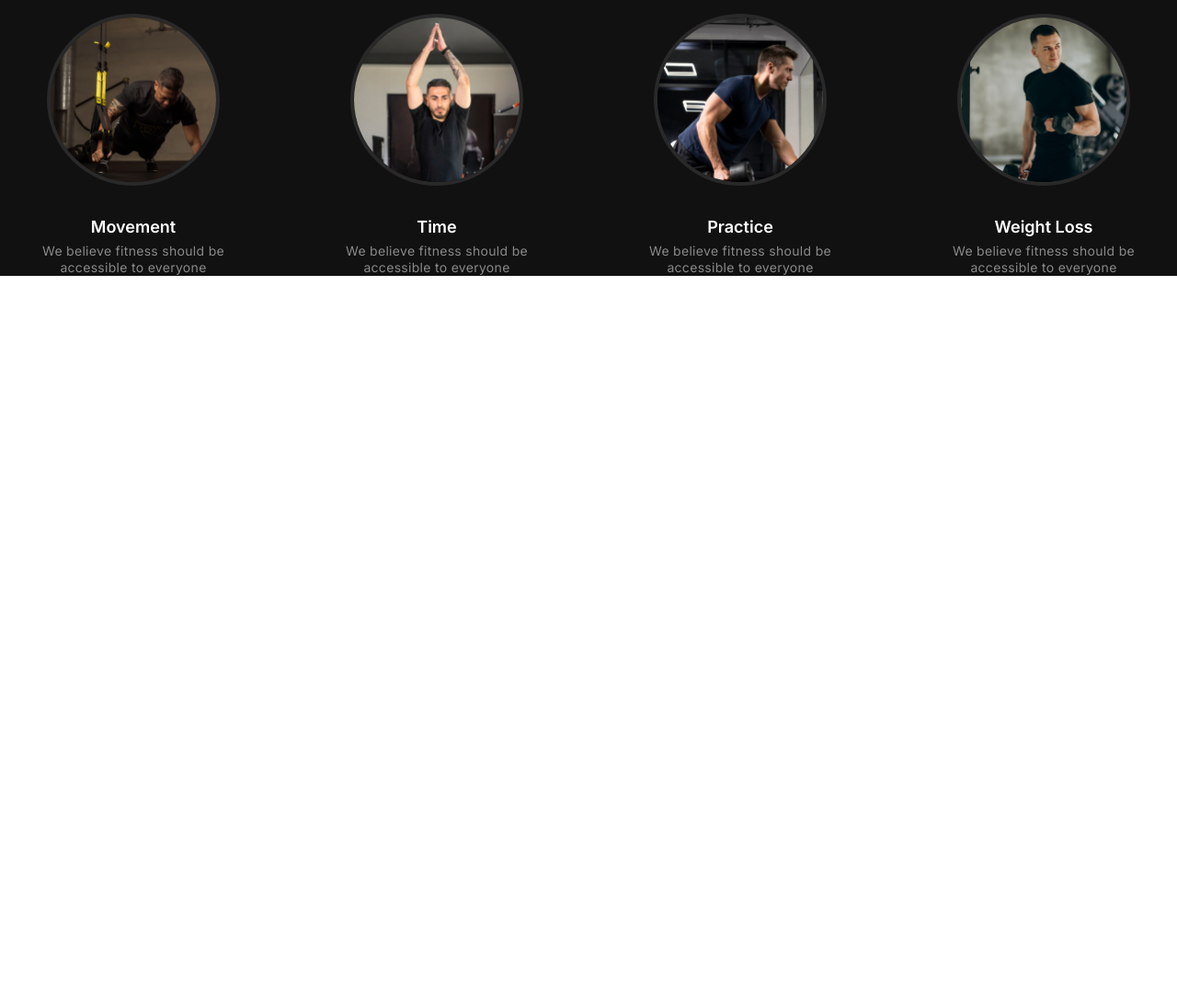
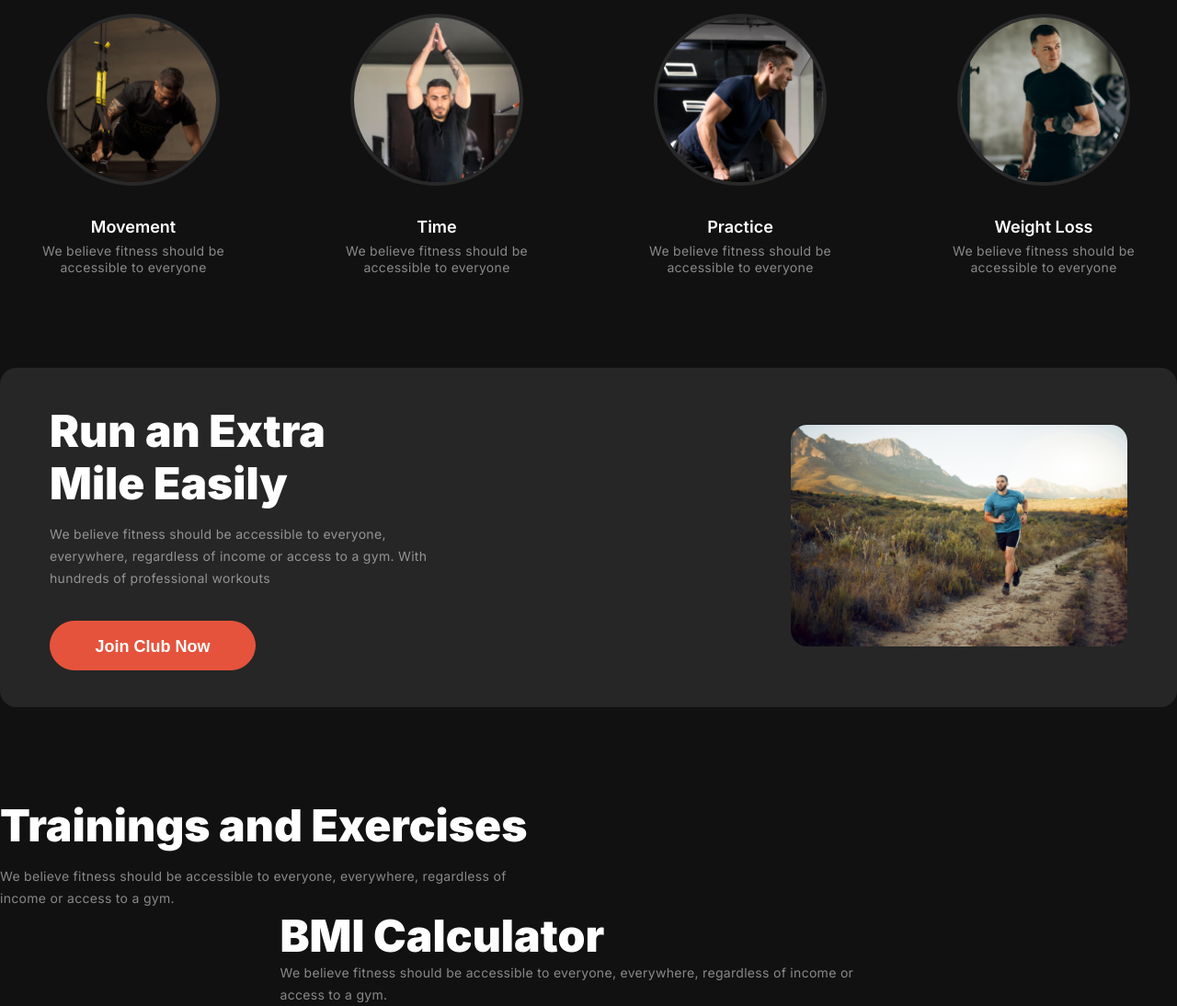
Before and after one commit to shahadat-5/Second-Assignment-Fitness, a plain HTML site: page index.html in a window 1280 px wide. Shown: the part 979-2073 px from the top of the page at 92% size. Before the commit the page ends 1279 px from the top, so only its background shows below. Drawn offline with Linux system fonts and the light colour scheme.

Commit message:
body third commit

```diff
--- a/index.html
+++ b/index.html
@@ -74,10 +74,12 @@
             <!-- header-end -->
 
             <main-body>
+                <!-- ...........First-Section.......... -->
+
                 <section id="First">
                     <div class="title-box">
-                        <h2 class="title-h2">Change Your Habits</h2>
-                        <p class="title-p">We believe fitness should be accessible to everyone, everywhere, regardless of income or access to a gym.</p>
+                        <h2 class="title-h2 change-habits">Change Your Habits</h2>
+                        <p class="title-p first-title-p">We believe fitness should be accessible to everyone, everywhere, regardless of income or access to a gym.</p>
                     </div>
                     <div class="Grid-section">
                         <div class="grid-box">
@@ -102,6 +104,42 @@
                         </div>
                     </div>
                 </section>
+                <!-- ...........Second-Section........... -->
+
+                <section id="Second">
+                    <div class="habits-section">
+                        <div class="habits-text">
+                            <h2 class="title-h2 Run-Extra-Mile">Run an Extra Mile Easily</h2>
+                            <p class="title-p second-title-p">We believe fitness should be accessible to everyone, everywhere, regardless of income or access to a gym. With hundreds of professional workouts</p>
+                            <button class="banner-button join">Join Club Now</button>
+                        </div>
+                        <div class="habits-img-containt">
+                            <div class="habits-img">
+                                <img class="img-run" src="./images/run.jpg">
+                            </div>
+                        </div>
+                    </div>
+                </section>
+
+                <!-- ...........Third-Section........... -->
+
+                <section>
+                    <div class="Trainings-text-box">
+                        <h2 class="title-h2 Trainings-title-h2">Trainings and Exercises</h2>
+                        <p class="title-p Trainings-title-p">We believe fitness should be accessible to everyone, everywhere, regardless of income or access to a gym.</p>
+                    </div>
+                </section>
+
+                <!-- .........Fourth-section........  -->
+
+                <section>
+                    <div class="BMI-Calculator-text-box">
+                        <h2 class="title-h2 Calculator-title-h2">BMI Calculator</h2>
+                        <p class="title-p Calculator-title-p">We believe fitness should be accessible to everyone, everywhere, regardless of income or access to a gym.</p>
+                    </div>
+                </section>
+
+
             </main-body>
             <footer></footer>
         </section>
--- a/style/style.css
+++ b/style/style.css
@@ -187,6 +187,8 @@ body{
     line-height: 24px;
     letter-spacing: 0.3px;
     color: rgba(255, 255, 255, 0.5);
+}
+.first-title-p{
     padding-top: 14px;
 }
 .Grid-section{
@@ -218,3 +220,48 @@ body{
     color:rgba(255, 255, 255, 0.5);
     padding: 0px 30px;
 }
+
+/* .........Second-Section.......... */
+
+.habits-section {
+    display: flex;
+    justify-content: space-between;
+    align-items: center;
+    gap: 62px;
+    padding: 40px 54px;
+    background-color: #ffffff17;
+    border-radius: 18px;
+    margin: 100px 0px;
+}
+.habits-text{
+    width: 443px;
+}
+.img-run{
+    width: 100%;
+    border-radius: 18px;
+}
+.habits-img{
+    width: 366px;
+}
+.second-title-p{
+    padding: 14px 0px 34px;
+}
+.Run-Extra-Mile {
+    margin-right: 35px;
+}
+
+/* .........Third-Section........... */
+
+.Trainings-title-p{
+    padding-top: 14px;
+}
+.Trainings-text-box{
+    width: 45%;
+}
+
+/* .........Fourth-section........ */
+
+.BMI-Calculator-text-box{
+   width: 671px;
+   margin: auto;
+}
```
